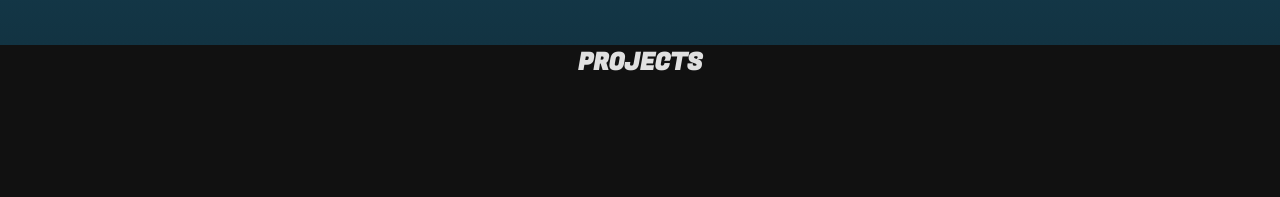
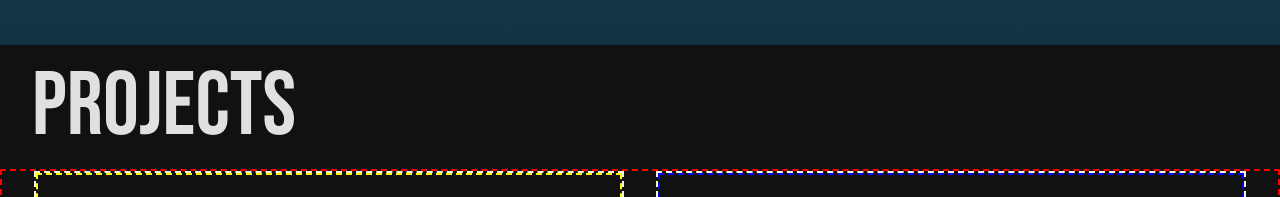
Before and after one commit to DanielNevadoK/Portfolio2.1, a React (Vite) app in the folder Portfolio2.1/: page / in a window 1280 px wide. Shown: the part 755-952 px from the top of the page. Built offline with nearby package versions, Linux system fonts and the light colour scheme; a web font is replaced by a local one.

Commit message:
project css layout updated :)

```diff
--- a/Portfolio2.1/src/App.css
+++ b/Portfolio2.1/src/App.css
@@ -135,6 +135,56 @@
   width: 100%;
   height: 100svh;
 }
+.project-title {
+  width: 100%;
+  padding: 0.5rem 2rem;
+  display: flex;
+  justify-content: flex-start;
+}
+.project-title h2 {
+  font-family: "Bebas Neue", sans-serif;
+  font-weight: 400;
+  font-style: normal;
+  font-size: 90px;
+}
+.project-wrapper,
+.medium-project-card {
+  border: dashed 2px red;
+}
+.project-wrapper {
+  border: dashed 2px red;
+  width: 100%;
+  height: 85svh;
+  display: flex;
+  flex-direction: row;
+  justify-content: space-between;
+  overflow: scroll;
+  -ms-overflow-style: none;
+  scrollbar-width: none;
+  gap: 2rem;
+  padding: 0 2rem;
+}
+
+#project-section1 {
+  border: dashed 2px beige;
+  width: 50%;
+  min-height: 100dvh;
+}
+#project-section2 {
+  border: dashed 2px beige;
+  width: 50%;
+  min-height: 100dvh;
+}
+.small-project-card{
+  border: dashed 2px yellow;
+  width: 100%;
+  height: 40svh;
+}
+.medium-project-card {
+  border: dashed 2px blue;
+  width: 100%;
+  height: 60svh;
+}
 
 
 /* //RESUME// */
--- a/Portfolio2.1/src/Projects.jsx
+++ b/Portfolio2.1/src/Projects.jsx
@@ -4,10 +4,10 @@ import "./App.css";
 function Projects() {
   return (
     <div id="projects-page">
-      <div>
+      <div className="project-title">
         <h2>PROJECTS</h2>
       </div>
-      <div>
+      <div className="project-wrapper">
         <section id="project-section1">
           <div className="small-project-card">
             <a href="#">
```
